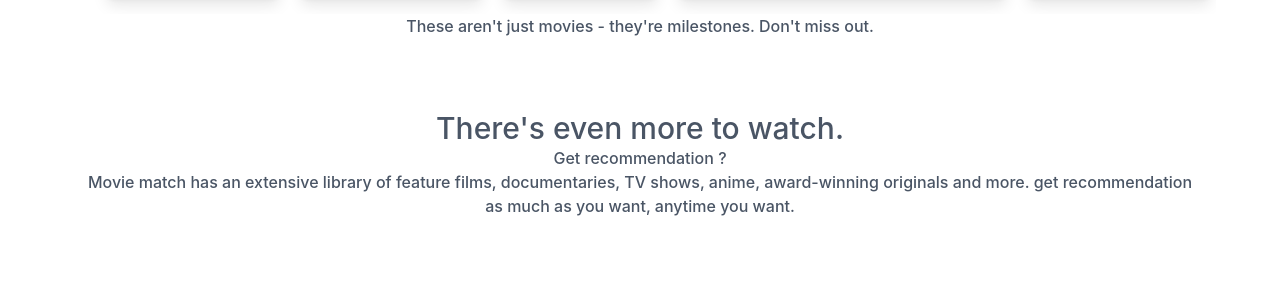
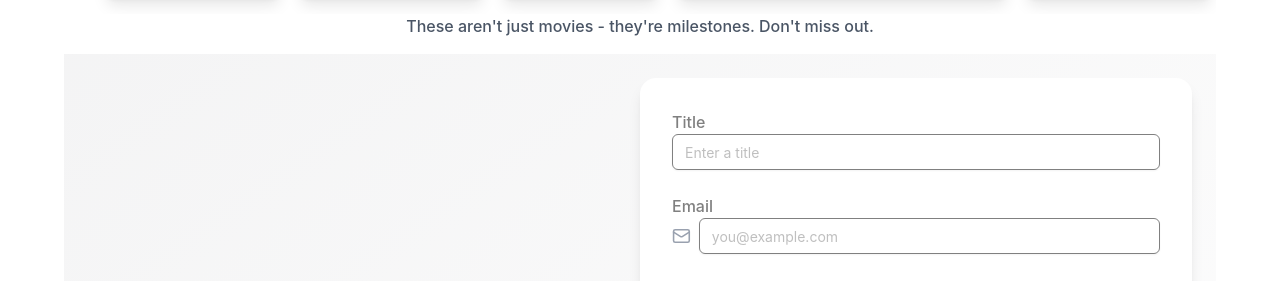
Before and after one commit to devdixit-dev/Movie-Match, a React (Vite) app in the folder client/: page / in a window 1280 px wide. Shown: the part 606-887 px from the top of the page. Before the commit the page ends 848 px from the top, so only its background shows below. Built offline with nearby package versions, Linux system fonts and the light colour scheme.

Commit message:
add service page, need some changes in UI

```diff
--- a/client/src/components/app/SubscriptionPage.tsx
+++ /dev/null
@@ -1,14 +0,0 @@
-
-const SubscriptionPage = () => {
-  return (
-    <div className="flex flex-col justify-center mt-4">
-      <div className="mt-6 text-gray-600 flex flex-col p-4 mb-2 text-center font-medium">
-        <h3 className="text-3xl">There's even more to watch.</h3>
-        <p>Get recommendation ?</p>
-        <p>Movie match has an extensive library of feature films, documentaries, TV shows, anime, award-winning originals and more. get recommendation as much as you want, anytime you want.</p>
-      </div>
-    </div>
-  )
-}
-
-export default SubscriptionPage
--- a/client/src/pages/Home.tsx
+++ b/client/src/pages/Home.tsx
@@ -1,7 +1,7 @@
+import ActiveServicePage from "../components/app/ActiveService";
 import Header from "../components/app/Header";
 import Hero from "../components/app/Hero";
 import Navbar from "../components/app/Navbar";
-import SubscriptionPage from "../components/app/SubscriptionPage";
 
 const Home = () => {
   return (
@@ -9,7 +9,7 @@
         <Navbar />
         <Header />
         <Hero />
-        <SubscriptionPage />
+        <ActiveServicePage />
     </div>
   );
 };
```
